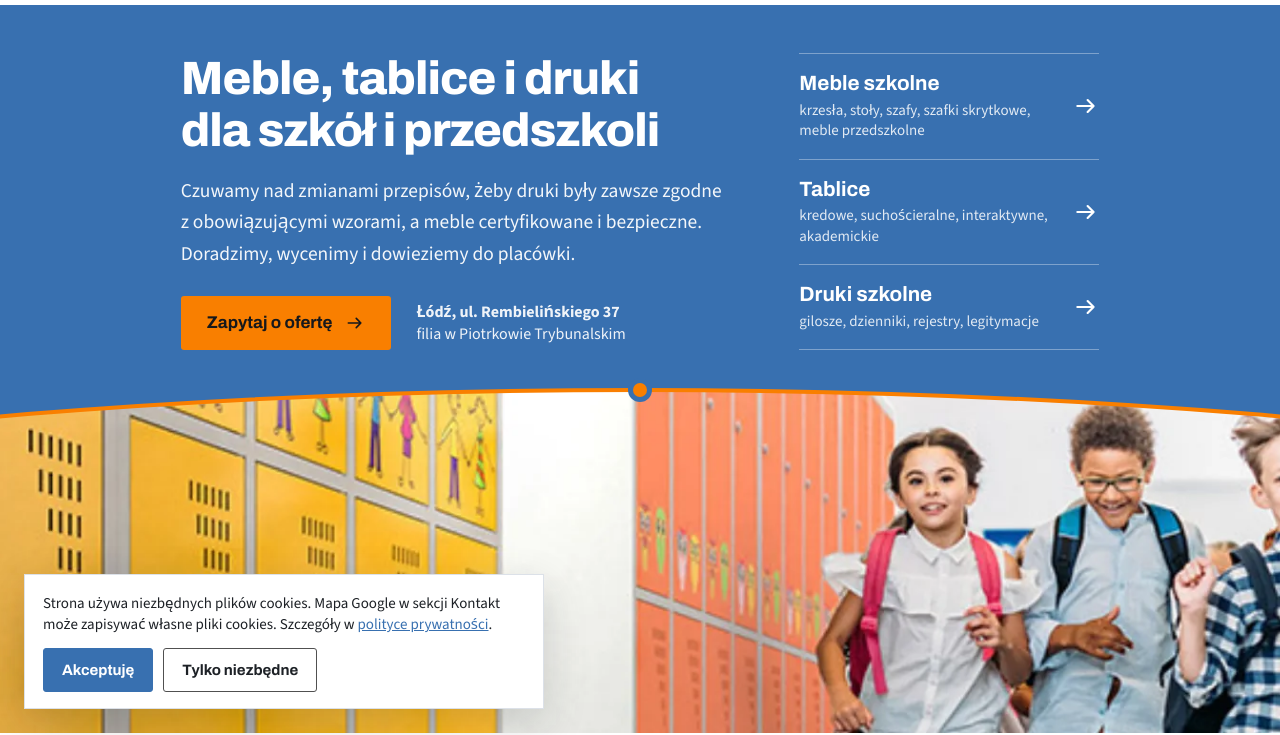
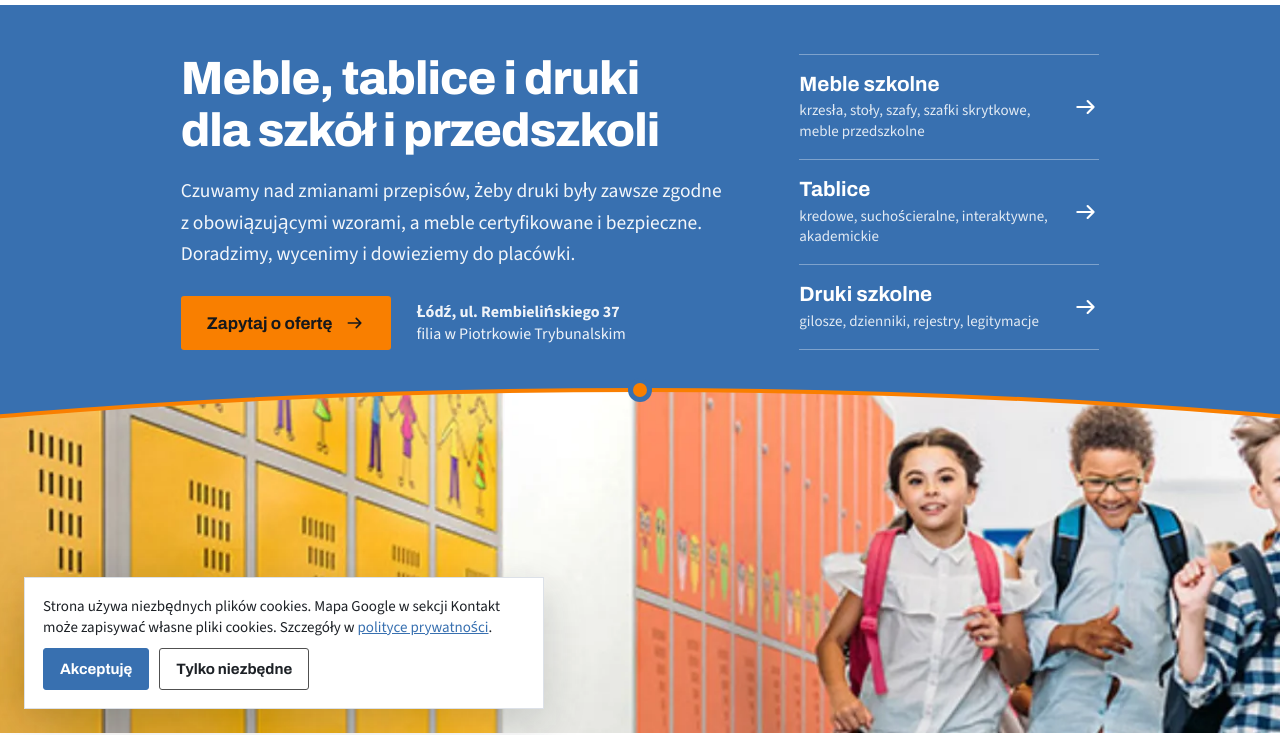
Before and after one commit to Disaster26/cezas-koncepcja, a plain HTML site: page index.html in a window 1280 px wide. Shown: the part 67-802 px from the top of the page. Drawn offline with nearby package versions, Linux system fonts and the light colour scheme.

Commit message:
Pierwszy ekran na dużych monitorach i zwarty baner cookies
Co-Authored-By: Claude Opus 5.5 <noreply@anthropic.com>

```diff
--- a/index.html
+++ b/index.html
@@ -77,7 +77,7 @@ p{margin:0}
 
 /* pierwszy ekran */
 .hero{background:var(--niebieski);color:#fff;min-height:calc(100svh - var(--hh));display:flex;flex-direction:column;position:relative;overflow:hidden}
-.hero-txt{position:relative;z-index:2;flex:none;padding-top:clamp(28px,6vh,84px);padding-bottom:clamp(30px,5vh,64px);display:grid;grid-template-columns:minmax(0,1fr);gap:40px;align-items:end}
+.hero-txt{position:relative;z-index:2;flex:.001 0 auto;align-content:center;padding-top:clamp(28px,6vh,84px);padding-bottom:clamp(30px,5vh,64px);display:grid;grid-template-columns:minmax(0,1fr);gap:40px;align-items:end}
 .hero h1{font-size:clamp(33px,2.4vw + 16px,72px);font-weight:800;letter-spacing:-.02em;max-width:17ch}
 .hero .lead{color:#fff;opacity:.94;margin-top:clamp(16px,2.2vh,24px);max-width:56ch}
 .hero-cta{margin-top:clamp(24px,3.4vh,36px);display:flex;flex-wrap:wrap;align-items:center;gap:14px 26px}
@@ -211,13 +211,13 @@ form .btn{margin-top:20px;width:100%}
 .stopka-dol{margin-top:36px;padding-top:20px;border-top:1px solid rgba(255,255,255,.14);display:flex;flex-wrap:wrap;gap:12px 28px;justify-content:space-between;align-items:center;font-size:14.5px}
 
 /* cookies */
-.cookies{position:fixed;z-index:60;left:12px;right:12px;bottom:12px;max-width:520px;background:#fff;color:var(--tekst);border:1px solid var(--linia);box-shadow:0 14px 40px rgba(29,33,38,.18);padding:18px 18px 16px;font-size:15px;line-height:1.45;display:none}
+.cookies{position:fixed;z-index:60;left:8px;right:8px;bottom:8px;max-width:520px;background:#fff;color:var(--tekst);border:1px solid var(--linia);box-shadow:0 14px 40px rgba(29,33,38,.18);padding:12px 14px;font-size:14px;line-height:1.4;display:none}
 .cookies.show{display:block}
-.cookies p{margin-bottom:12px}
+.cookies p{margin-bottom:10px}
 .cookies .przyciski{display:flex;gap:10px;flex-wrap:wrap}
-.cookies button{min-height:44px;padding:0 18px;font:700 15px/1 Archivo,sans-serif;border-radius:3px;cursor:pointer;border:1.5px solid var(--grafit);background:#fff;color:var(--tekst)}
+.cookies button{min-height:42px;padding:0 16px;font:700 15px/1 Archivo,sans-serif;border-radius:3px;cursor:pointer;border:1.5px solid var(--grafit);background:#fff;color:var(--tekst)}
 .cookies button.ok{background:var(--niebieski);border-color:var(--niebieski);color:#fff}
-@media (min-width:700px){.cookies{left:24px;bottom:24px}}
+@media (min-width:700px){.cookies{left:24px;bottom:24px;padding:18px;font-size:15px}}
 </style>
 <!-- znak Wylinki (oficjalny fragment) -->
 <style>
```
